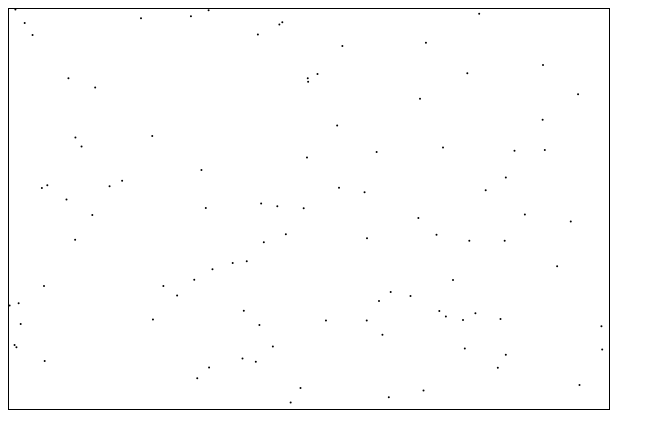
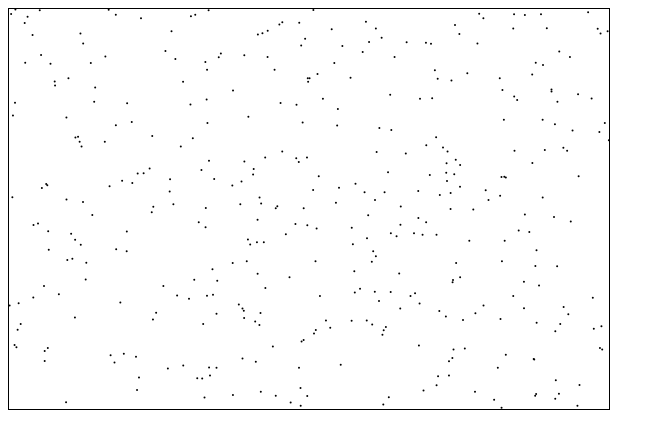
Before and after one commit to francois-roseberry/d3-flocking, a plain HTML site: page flocking.html in a window 1280 px wide. Shown: the whole page, without its empty margins (0-665 px from the left). Drawn offline with nearby package versions, Linux system fonts and the light colour scheme.

Commit message:
Extracted constants for the width, height, and number of boids

```diff
--- a/flocking.html
+++ b/flocking.html
@@ -6,11 +6,15 @@
 	<body>
 		<script src="https://cdnjs.cloudflare.com/ajax/libs/d3/3.5.5/d3.min.js" charset="utf-8"></script>
 		<script>
+			var WIDTH = 600;
+			var HEIGHT = 400;
+			var NB_BOIDS = 400;
+
 			var boids = [];
-			for (var i = 0; i < 100; i++) {
+			for (var i = 0; i < NB_BOIDS; i++) {
 				var boid = {
-					x: Math.random() * 600,
-					y: Math.random() * 400
+					x: Math.random() * WIDTH,
+					y: Math.random() * HEIGHT
 				};
 				boids.push(boid);
 			}
@@ -18,8 +22,8 @@
 			d3.select('body')
 				.append('svg')
 				.classed('flocking-container', true)
-				.attr('width', 600)
-				.attr('height', 400)
+				.attr('width', WIDTH)
+				.attr('height', HEIGHT)
 				.selectAll('circle')
 				.data(boids)
 				.enter()
```
